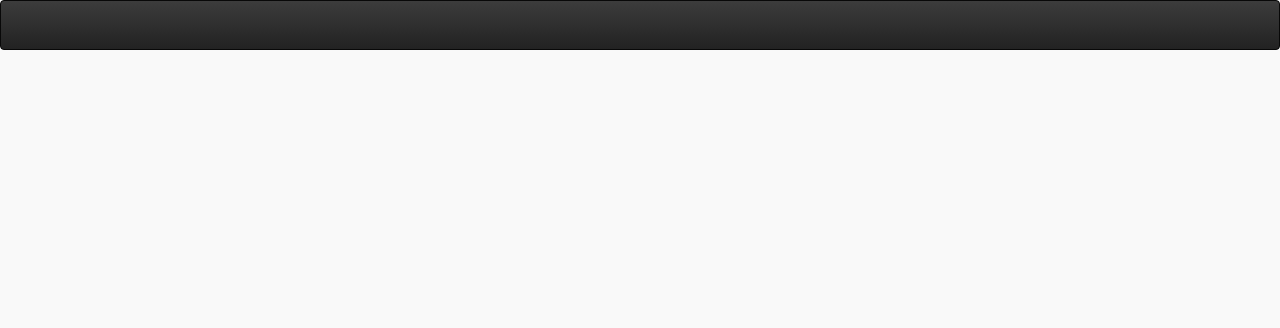
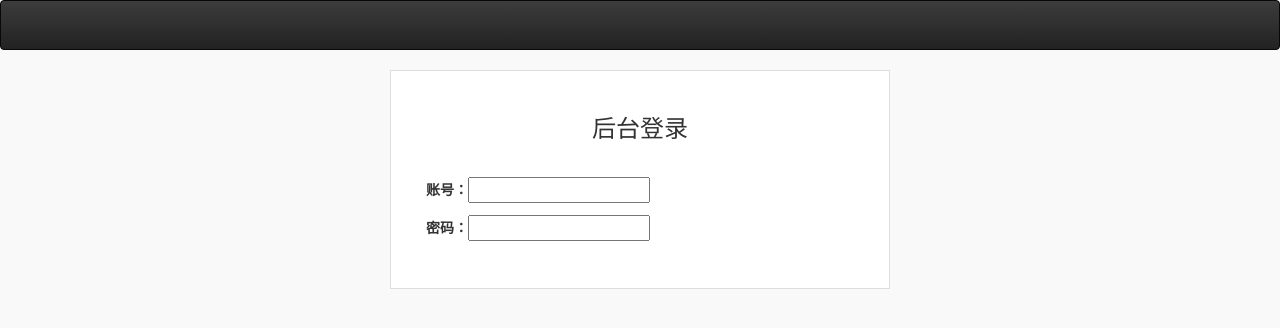
Before and after one commit to cocowool/RoseSystem, a CodeIgniter app: page /index.php/manage/auth in a window 1280 px wide. Shown: the top 328 px of the page. Run offline with CodeIgniter, Linux system fonts and the light colour scheme.

Commit message:
[后台]登陆框样式

```diff
--- a/application/views/manage/login.php
+++ b/application/views/manage/login.php
@@ -13,6 +13,16 @@
 	<nav class="navbar navbar-inverse">
 
 	</nav>
+	<div class="row">
+		<div class="col-md-12">
+			<div class="rs_container_login">
+				<p><h3>后台登录</h3></p>
+				<p><label>账号：</label><input type="text" name="username" id="username" /></p>
+				<p><label>密码：</label><input type="text" name="username" id="username" /></p>
+				<p></p>
+			</div>
+		</div>
+	</div>
 </body>
 </html>
 <?php
--- a/templates/manage/css/main.css
+++ b/templates/manage/css/main.css
@@ -2,4 +2,19 @@
 
 html, body {
 	background-color:#f9f9f9;
+	font-family:"微软雅黑", Verdana, sans-serif;
 }
+
+.rs_container_login {
+	width: 500px;
+	height:auto;
+	margin:0 auto;
+	border:1px solid #ddd;
+	background-color:#fff;
+	padding:35px;
+}
+
+.rs_container_login h3 {
+	text-align: center;
+	margin:0 0 35px 0; padding:0;
+}
```
